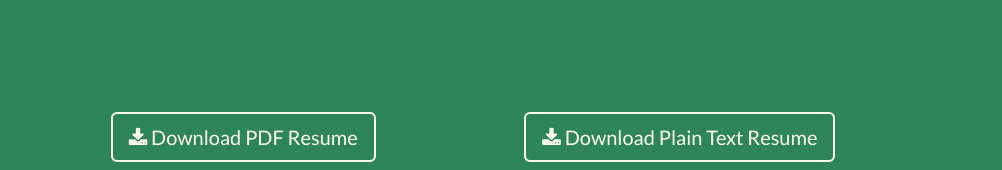
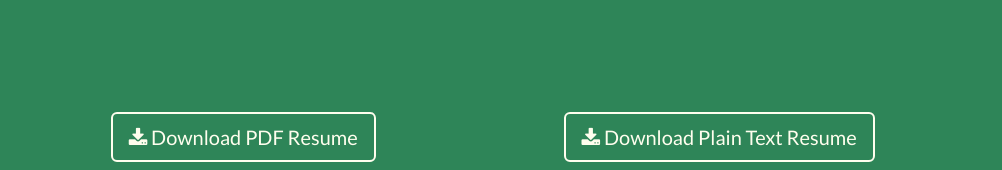
Before and after one commit to SmithTM90/SmithTM90.github.io, a website: page index.html in a window 1280 px wide. Shown: the part 1420-1590 px from the top of the page, without its empty margins (137-1139 px from the left). Drawn offline with nearby package versions, Linux system fonts and the light colour scheme; grey boxes are pictures that could not be loaded; a web font is replaced by a local one.

Commit message:
weird buttons

```diff
--- a/css/main.css
+++ b/css/main.css
@@ -6,38 +6,32 @@
   		height: 25%;
   	}
 }
-
-#headshot {
-  border-radius: 100%;
-}
-
 h3 {
   text-align: center;
 }
-
 header {
   background-image: url("/img/random_grey_variations.png");
 }
-
 iframe {
   margin-top: 10px;
   margin-left: 4%;
 }
-
-
+#headshot {
+  border-radius: 100%;
+}
 #about {
   background-color: #2E8558;
 }
-
 #resume {
   padding-top: 0px;
 }
-
 #mainNav {
   font-family: "Quicksand", sans-serif;
   background-color: #777;
 }
-
 #pdfDownload {
   margin-left: 13.5%;
 }
+#plainTextDownload {
+  margin-left: 3%;
+}
--- a/index.html
+++ b/index.html
@@ -120,7 +120,7 @@
                     <i class="fa fa-download"></i> Download PDF Resume
                 </a>
             </div>
-            <div class="col-lg-4 text-center">
+            <div class="col-lg-4 text-center" id="plainTextDownload">
                 <a href="https://www.dropbox.com/s/x1wcb4rkbdybvpf/PlainTextResume.odt?dl=0" class="btn btn-lg btn-outline" target="_blank">
                     <i class="fa fa-download"></i> Download Plain Text Resume
                 </a>
```
